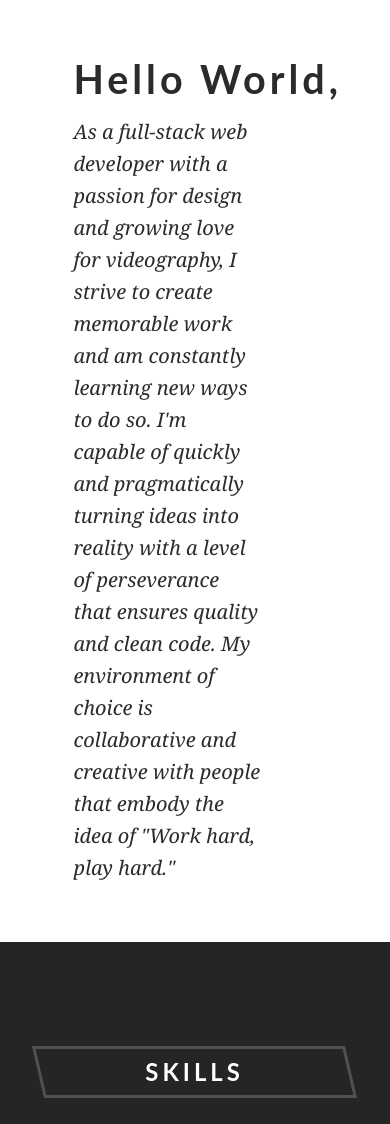
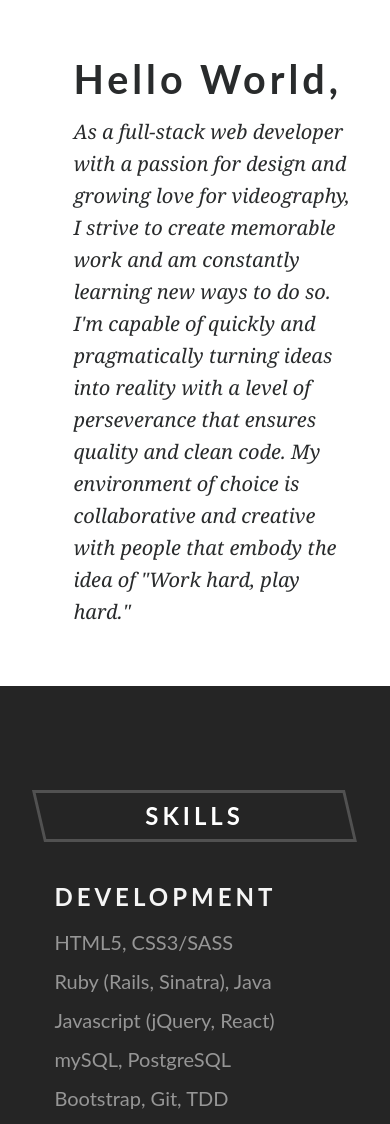
Before and after one commit to stephanielam/stephanielam.github.io, a PHP site: page /index.html in a window 390 px wide; the page is wider, and only the part inside the window is pictured. Shown: the part 553-1677 px from the top of that part. Run offline with PHP 8.4, Linux system fonts and the light colour scheme; style sheets or scripts are compiled from the project's sources; some libraries are stand-ins or nearby versions.

Commit message:
Fix description mobile width

```diff
--- a/stylesheets/styles.css
+++ b/stylesheets/styles.css
@@ -127,7 +127,8 @@ button:hover a {
   font-family: 'Georgia';
   font-style: italic;
   line-height: 32px;
-  margin-right: 90px; }
+  margin-left: 0px;
+  max-width: 500px; }
 
 #quote {
   background-image: linear-gradient(to bottom, rgba(0, 0, 0, 0.2) 0%, rgba(0, 0, 0, 0.3) 100%), url(../images/backgrounds/background0.jpeg);
@@ -193,7 +194,7 @@ button:hover a {
     filter: grayscale(0%); }
 
 #contact {
-  background: #e6d0d0;
+  background: #e2d5d5;
   position: relative; }
   #contact .container {
     padding: 5% 10%; }
--- a/stylesheets/styles.scss
+++ b/stylesheets/styles.scss
@@ -175,7 +175,8 @@ button:hover a {
     font-family: 'Georgia';
     font-style: italic;
     line-height: 32px;
-    margin-right: 90px;
+    margin-left: 0px;
+    max-width: 500px;
   }
 }
 
@@ -270,7 +271,7 @@ button:hover a {
 }
 
 #contact {
-  background: #e6d0d0;
+  background: #e2d5d5;
   position: relative;
 
   .container {
```
